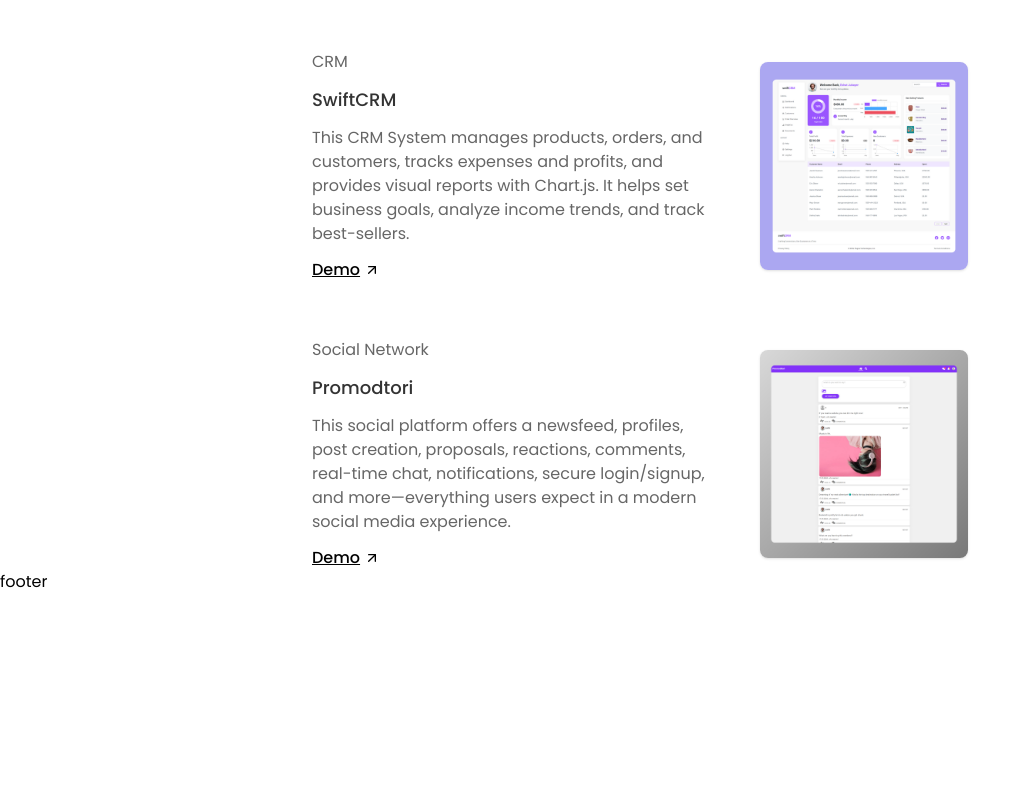
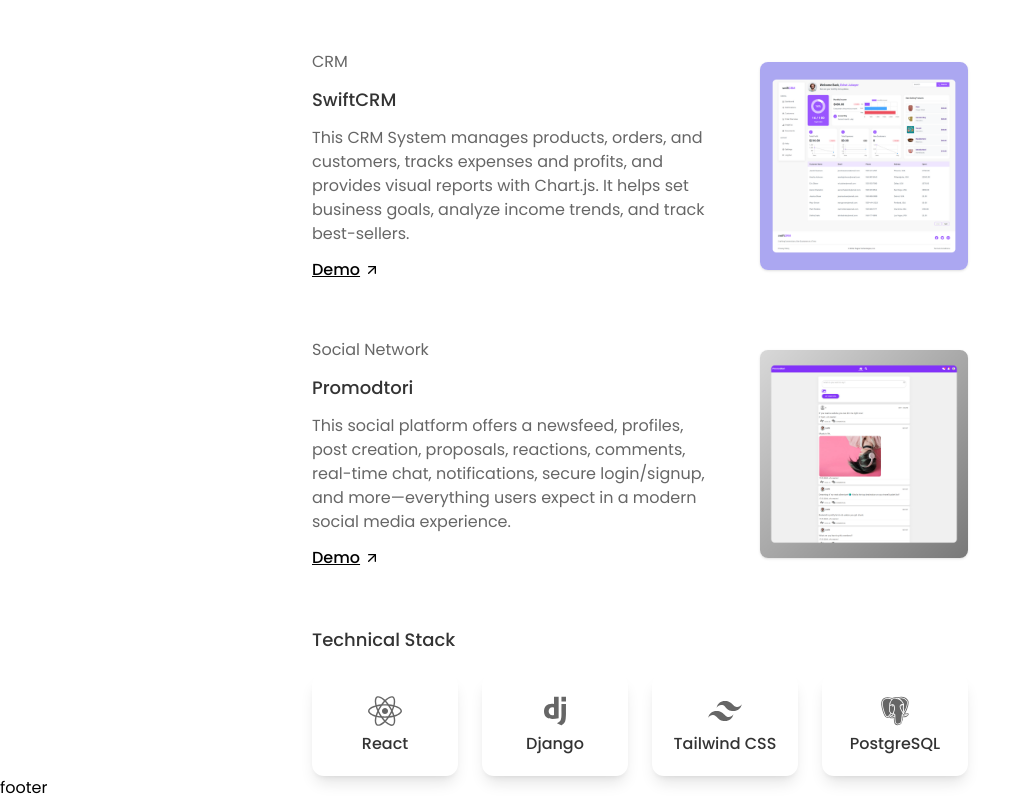
Before and after one commit to Eshat002/portfolio, a React (Vite) app: page / in a window 1280 px wide. Shown: the part 1210-2010 px from the top of the page, without its empty margins (0-1031 px from the left). Before the commit the page ends 1804 px from the top, so only its background shows below. Built offline with nearby package versions, Linux system fonts and the light colour scheme.

Commit message:
Add skills section

```diff
--- /dev/null
+++ b/src/components/Skill.jsx
@@ -0,0 +1,33 @@
+import React from "react";
+import SkillCard from "./SkillCard";
+import Headline from "./Headline";
+import { FaReact } from "react-icons/fa6";
+import { BiLogoDjango } from "react-icons/bi";
+// import { SiDjango } from "react-icons/si";
+import { RiTailwindCssFill } from "react-icons/ri";
+import { BiLogoPostgresql } from "react-icons/bi";
+import { FaAws } from "react-icons/fa6";
+
+const Skill = () => {
+  return (
+    <section
+      id="Skill"
+      className="container mx-auto lg:px-14 sm:px-10 px-6 flex flex-col gap-5 max-w-3xl mt-14"
+    >
+      <div className="headline-container">
+        <Headline text="Technical Stack" />
+      </div>
+      <div
+        id="Skill-card-container"
+        className="grid lg:grid-cols-4 grid-cols-2 gap-6"
+      >
+        <SkillCard tech="React" icon={<FaReact size={34} />} />
+        <SkillCard tech="Django" icon={<BiLogoDjango size={34} />} />
+        <SkillCard tech="Tailwind CSS" icon={<RiTailwindCssFill size={34} />} />
+        <SkillCard tech="PostgreSQL" icon={<BiLogoPostgresql size={34} />} />
+      </div>
+    </section>
+  );
+};
+
+export default Skill;
--- /dev/null
+++ b/src/components/SkillCard.jsx
@@ -0,0 +1,12 @@
+import React from "react";
+
+const SkillCard = ({ tech, icon }) => {
+  return (
+    <div className="shadow-lg p-5 flex items-center justify-center flex-col gap-1 rounded-xl">
+      <div className="font-normal text-base text-black/60">{icon}</div>
+      <p className="font-medium text-base text-black/80 capitalize">{tech}</p>
+    </div>
+  );
+};
+
+export default SkillCard;
--- a/src/screens/Home.jsx
+++ b/src/screens/Home.jsx
@@ -2,6 +2,7 @@
 import ProfileInfo from "../components/ProfileInfo";
 import Follower from "../components/Follower";
 import Projects from "../components/Projects";
+import Skill from "../components/Skill";
 
 const Home = () => {
   return (
@@ -9,6 +10,7 @@
       <ProfileInfo />
       <Follower />
       <Projects />
+      <Skill />
     </div>
   );
 };
```
